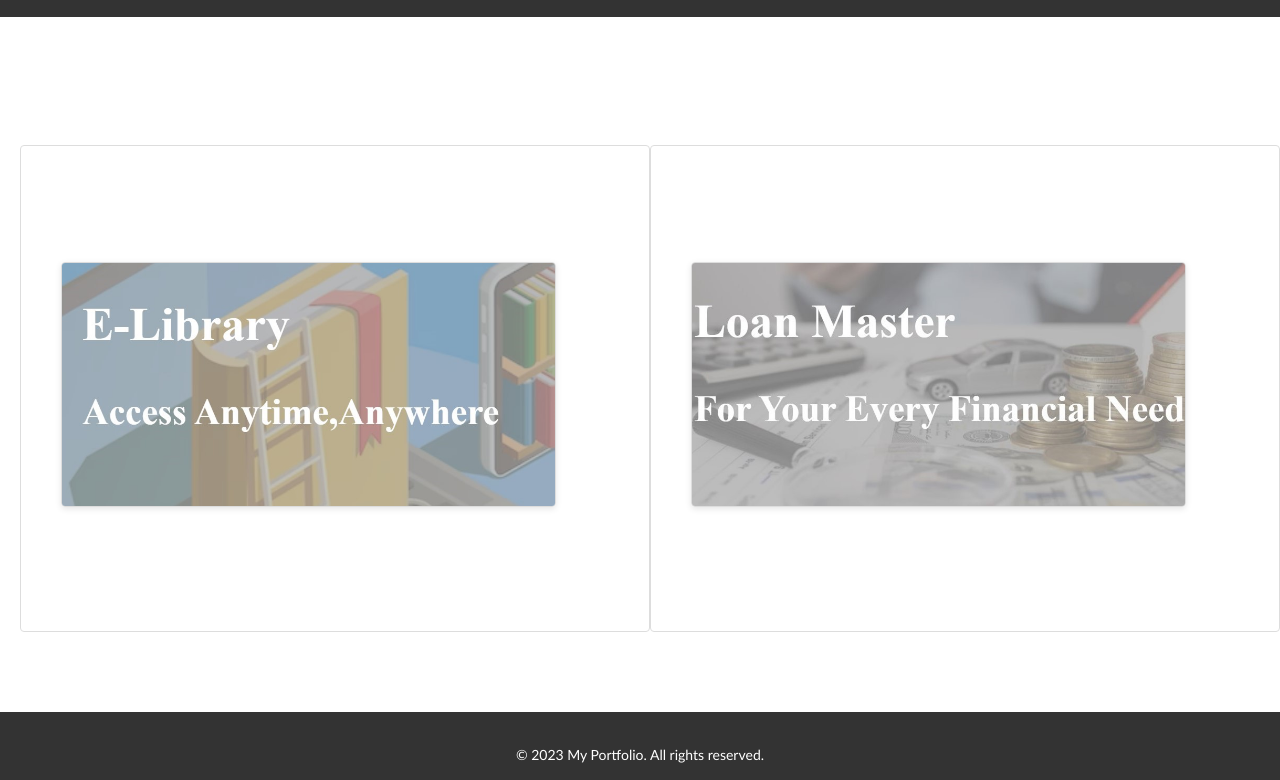
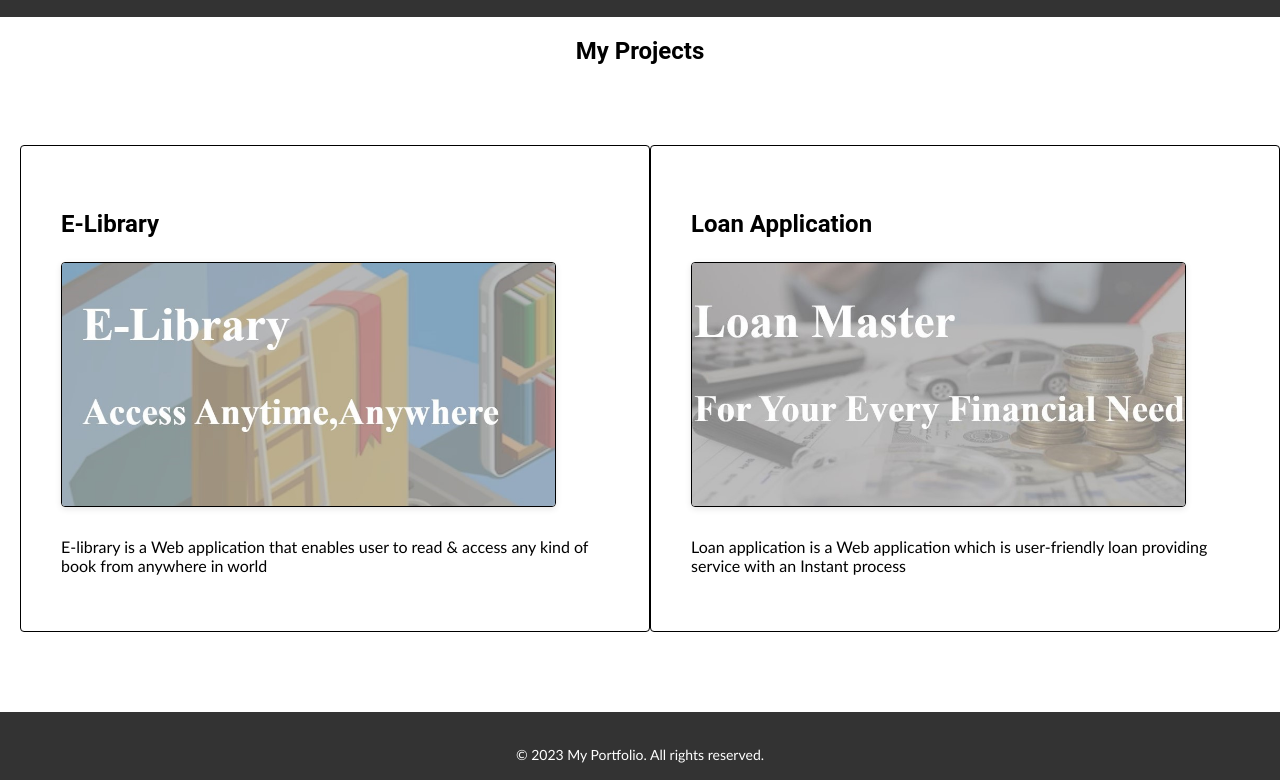
Before and after one commit to Shadduuu/Final_Portfolio, a plain HTML site: page project.html in a window 1280 px wide. Shown: the part 85-865 px from the top of the page. Drawn offline with Linux system fonts and the light colour scheme.

Commit message:
style.css

```diff
--- a/style.css
+++ b/style.css
@@ -8,8 +8,6 @@ body {
     font-family: 'Roboto', sans-serif;
     margin: 0;
     padding: 0;
-    top: 0;
-    position: sticky;
     /*background-image: url('back.png'); /* Replace with your image file name */
     /*background-size: cover;
     background-repeat: no-repeat;
@@ -26,6 +24,8 @@ header {
     display: flex;
     align-items: center;
     justify-content: space-between;
+    top: 0;
+    position: sticky;
 }
 
 .logo img {
@@ -68,7 +68,7 @@ section {
 }
 h2.mname {
     font-size: 30px;
-    color: #ffffff;
+    color: #000000;
     margin-bottom: 10px;
     text-transform: uppercase;
     position: relative;
@@ -162,7 +162,7 @@ section#skills {
 section#skills h2 {
     font-size: 32px;
     margin-bottom: 30px;
-    color: #ffffff;
+    color: #000000;
 }
 
 .skills-content {
@@ -186,7 +186,7 @@ section#skills h2 {
 
 .skill h4 {
     font-size: 20px;
-    color: #ffffff;
+    color: #000000;
 }
 
 .skill-progress {
@@ -209,30 +209,30 @@ section#skills h2 {
 .pro {
     text-align: center;
     margin-bottom: 10px;
-    color: #ffffff;
+    color: #000000;
 }
 section .project {
     margin-bottom: 20px;
 
-    border: 1px solid #ddd;
+    border: 1px solid #000000;
     padding: 40px;
     border-radius: 4px;
 }
 
 section .project h3 {
     font-size: 24px;
-    color: #ffffff;
+    color: #000000;
 }
 
 section .project p {
     font-size: 16px;
-    color: #ffffff;
+    color: #000000;
 }
 .project img {
     max-width: 90%;
     height: 100%;
     margin-bottom: 10px;
-    border: 1px solid #ddd;
+    border: 1px solid #000000;
     border-radius: 4px;
     box-shadow: 0 2px 6px rgba(0, 0, 0, 0.1);
 }
```
